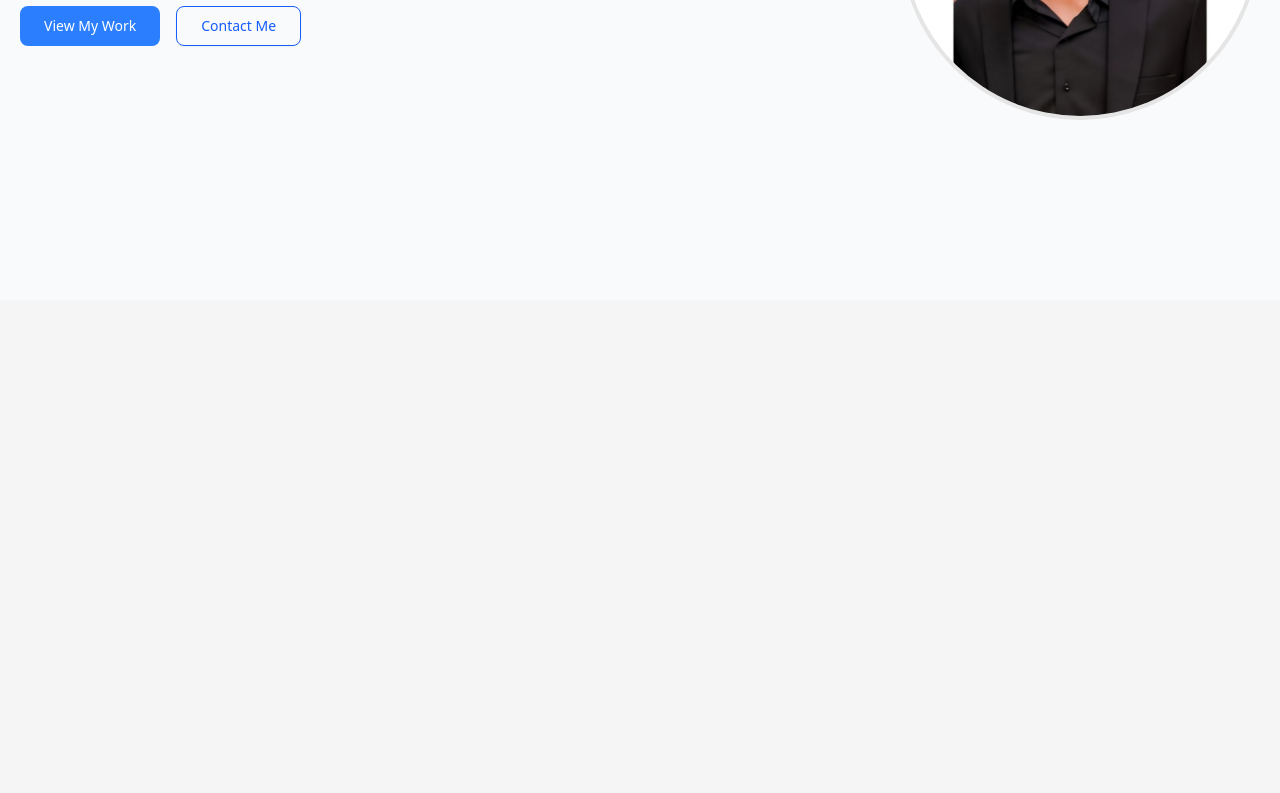
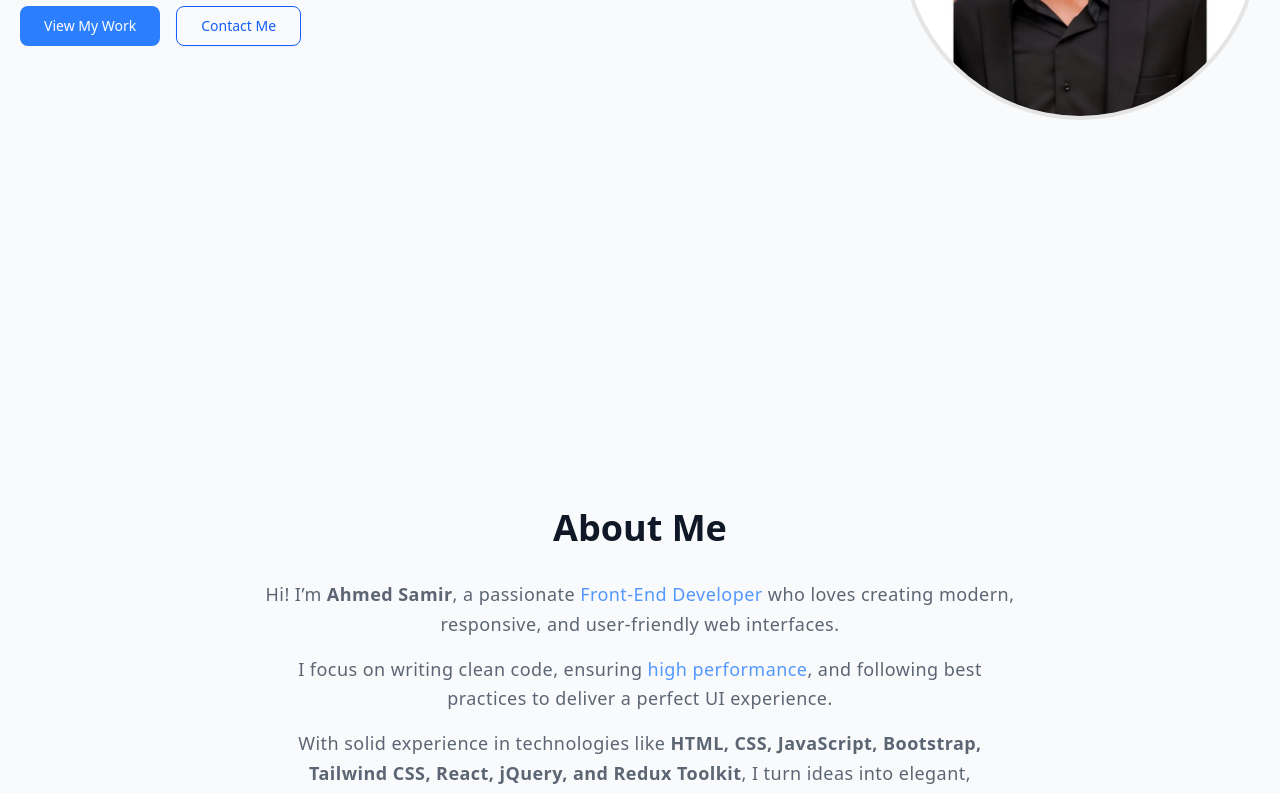
Before and after one commit to ahmed2020026/PortifolioDesign, a React (Vite) app: page / in a window 1280 px wide. Shown: the part 500-1293 px from the top of the page. Before the commit the page ends 800 px from the top, so only its background shows below. Built offline with nearby package versions, Linux system fonts and the light colour scheme.

Commit message:
Adding About Section

```diff
--- a/src/App.css
+++ b/src/App.css
@@ -126,3 +126,7 @@
 section{
   @apply pt-20 min-h-screen
 }
+
+.blur-defficult{
+  backdrop-filter: blur(8px);
+}
--- a/src/App.tsx
+++ b/src/App.tsx
@@ -1,18 +1,24 @@
-import { Themes } from "./context/Mode"
+import { getThemes, Themes } from "./context/Mode"
+import { About } from "./sections/About"
 import { HeroSection } from "./sections/HeroSection"
 import { Navbar } from "./sections/NavBar"
 
 export const App = () => {
+    const order = getThemes()
     return (
         <>
-            <Themes>
-                <header className="p-2 z-10 fixed w-full">
-                    <Navbar />
-                </header>
-                <main>
-                    <HeroSection />
-                </main>
-            </Themes>
+            <header
+                className={`fixed top-0 left-0 w-full z-20 p-2 blur-defficult ${order?.order
+                        ? 'bg-gray-900/40 text-white'
+                        : 'bg-white/60 text-gray-900'
+                    } `}>
+                <Navbar />
+            </header>
+
+            <main>
+                <HeroSection />
+                <About />
+            </main>
         </>
     )
 }
--- a/src/main.tsx
+++ b/src/main.tsx
@@ -1,6 +1,7 @@
 import { createRoot } from 'react-dom/client'
 import { App } from './App';
 import './App.css'
+import { Themes } from './context/Mode';
 
 const screen = document.querySelector('#root')
 
@@ -8,5 +9,7 @@ if (!screen) throw new Error('Root Element not Found');
 
 const root = createRoot(screen)
 root.render(
-  <App />
+  <Themes>
+    <App />
+  </Themes>
 )
--- /dev/null
+++ b/src/sections/About.tsx
@@ -0,0 +1,42 @@
+import { getThemes } from "@/context/Mode"
+
+export const About = () => {
+    const { order } = getThemes()!
+    return (
+        <section id='about' className={`flex justify-center items-center py-20 px-4 ${order ? "bg-gray-900 text-white" : "bg-gray-50 text-gray-800"}`}>
+            <div className="container text-center max-w-3xl">
+                <h2 className={`text-2xl md:text-4xl font-semibold mb-8 ${order ? "text-white" : "text-gray-900"}`}>
+                    About Me
+                </h2>
+
+                <div className={`text-base md:text-lg leading-relaxed tracking-wide opacity-80 ${order ? "text-gray-300" : "text-gray-700"}`}>
+                    <p className="mb-4">
+                        Hi! I’m <span className="font-semibold">Ahmed Samir</span>, a passionate{" "}
+                        <span className="text-blue-500 font-medium">Front-End Developer</span> who loves creating
+                        modern, responsive, and user-friendly web interfaces.
+                    </p>
+
+                    <p className="mb-4">
+                        I focus on writing <span className="font-medium">clean code</span>, ensuring{" "}
+                        <span className="text-blue-500 font-medium">high performance</span>, and following{" "}
+                        <span className="font-medium">best practices</span> to deliver a perfect UI experience.
+                    </p>
+
+                    <p className="mb-4">
+                        With solid experience in technologies like{" "}
+                        <span className="font-semibold">
+                            HTML, CSS, JavaScript, Bootstrap, Tailwind CSS, React, jQuery, and Redux Toolkit
+                        </span>
+                        , I turn ideas into elegant, functional, and accessible web applications.
+                    </p>
+
+                    <p>
+                        I’m always looking to learn new tools, enhance my skills, and build impactful digital
+                        experiences that make a difference.
+                    </p>
+                </div>
+            </div>
+        </section>
+
+    )
+}
--- a/src/sections/HeroSection.tsx
+++ b/src/sections/HeroSection.tsx
@@ -4,25 +4,26 @@ import { getThemes } from "@/context/Mode";
 import { ReactTyped } from "react-typed";
 
 export const HeroSection = () => {
-    const {order} = getThemes()!;
+    const { order } = getThemes()!;
+
     return (
         <>
-            <section className={`flex justify-center items-center ${order ? "bg-gray-900" : 'bg-gray-50' } `}>
-                <div className="container mx-auto grid md:grid-cols-2 gap-10 items-center" style={{padding:"0 20px"}}>
+            <section id='home' className={`flex justify-center items-center ${order ? "bg-gray-900" : 'bg-gray-50'} `}>
+                <div className="container mx-auto grid md:grid-cols-2 gap-10 items-center" style={{ padding: "0 20px" }}>
 
                     {/* النصوص */}
                     <div className="text-center md:text-left order-2 md:order-1">
                         <p className={`text-blue-500`}>Hello! I'm</p>
-                        <h1 className={`text-2xl md:text-4xl font-[500] mb-5 ${order? 'text-white': 'text-black'}`}>
+                        <h1 className={`text-2xl md:text-4xl font-[500] mb-5 ${order ? 'text-white' : 'text-black'}`}>
                             <ReactTyped
-                                strings={["Ahmed Samir", "Frontend Developer", "React Developer" , "JavaScript Developer"]}
+                                strings={["Ahmed Samir", "Frontend Developer", "React Developer", "JavaScript Developer"]}
                                 typeSpeed={50}
                                 backSpeed={50}
                                 loop
                             />
                         </h1>
 
-                        <p className={`text-md md:text-lg max-w-xl mb-8 opacity-70 ${order ? 'text-white': ''}`}>
+                        <p className={`text-md md:text-lg max-w-xl mb-8 opacity-70 ${order ? 'text-white' : ''}`}>
                             I build modern, responsive, and high-performance web applications
                             with React, TypeScript, and TailwindCSS.
                         </p>
--- a/src/sections/NavBar.tsx
+++ b/src/sections/NavBar.tsx
@@ -26,6 +26,11 @@ export const Navbar = () => {
         setOrder(!order)
     }
 
+    /* scroll to bookmark */
+    const scrollToBookMark = (e: string) => {
+        document.getElementById(e)?.scrollIntoView({ behavior: "smooth" })
+    }
+
     return (
         <div className={`container rounded-lg shadow ${order ? 'bg-gray-950' : 'bg-white'}  relative`}>
             <div className="flex items-center justify-between">
@@ -35,7 +40,7 @@ export const Navbar = () => {
                     <nav className="hidden md:block" >
                         {
                             NavLinks.map((item: Record<string, string>, index: number) => (
-                                <Button key={index} variant="ghost" className={`cursor-pointer bg-transparent  ${order ? 'text-stone-400 hover:text-blue-600 hover:bg-gray-900' : 'text-stone-600 hover:text-blue-600'}`}>
+                                <Button key={index} variant="ghost" className={`cursor-pointer bg-transparent  ${order ? 'text-stone-400 hover:text-blue-600 hover:bg-gray-900' : 'text-stone-600 hover:text-blue-600'}`} onClick={() => scrollToBookMark(item.rots)}>
                                     {item.link}
                                 </Button>
                             ))
```
